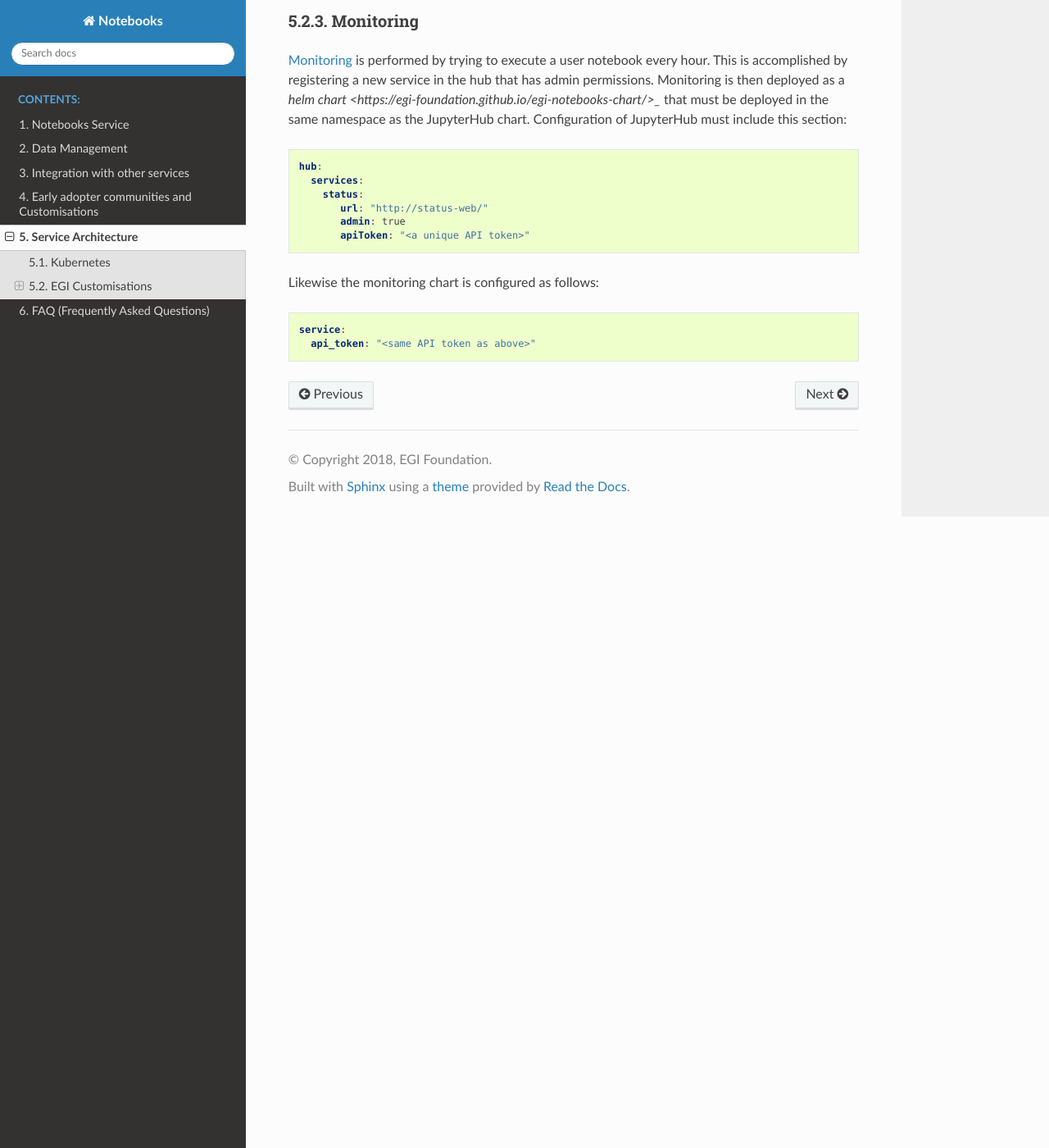
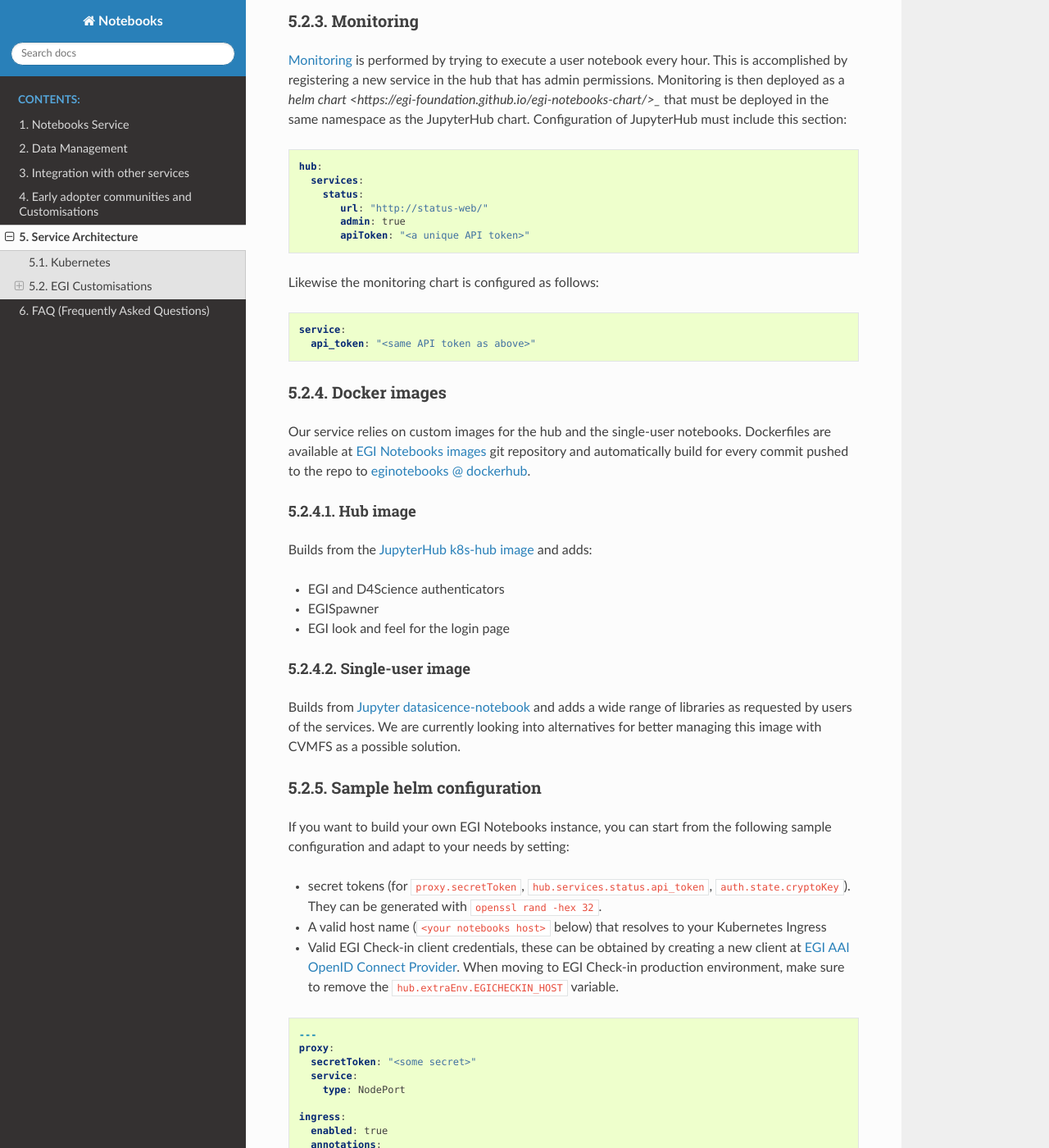
Before and after one commit to EGI-Federation/notebooks, a Sphinx documentation site: the page built from source/technical.rst, in a window 1280 px wide and 1400 px high, scrolled down 2874 px. Shown: the whole window at 82% size. Built offline with Sphinx 7.4.7 and the Read the Docs theme 2.0.0, drawn with Linux system fonts in a browser that asks for light colours; some of the changed text lies outside the part shown.

Commit message:
Deployment

```diff
--- a/source/technical.rst
+++ b/source/technical.rst
@@ -181,3 +181,122 @@ Likewise the monitoring chart is configured as follows:
 
   service:
     api_token: "<same API token as above>"
+
+Docker images
+=============
+
+Our service relies on custom images for the hub and the single-user notebooks.
+Dockerfiles are available at `EGI Notebooks images <https://github.com/EGI-foundation/egi-notebooks-images>`_
+git repository and automatically build for every commit pushed to the repo to
+`eginotebooks @ dockerhub <https://hub.docker.com/u/eginotebooks>`_.
+
+Hub image
+^^^^^^^^^
+
+Builds from the `JupyterHub k8s-hub image <https://hub.docker.com/r/jupyterhub/k8s-hub>`_
+and adds:
+
+* EGI and D4Science authenticators
+* EGISpawner
+* EGI look and feel for the login page
+
+Single-user image
+^^^^^^^^^^^^^^^^^
+
+Builds from `Jupyter datasicence-notebook <https://hub.docker.com/r/jupyter/datascience-notebook>`_
+and adds a wide range of libraries as requested by users of the services. We
+are currently looking into alternatives for better managing this image with
+CVMFS as a possible solution.
+
+Sample helm configuration
+=========================
+
+If you want to build your own EGI Notebooks instance, you can start from the
+following sample configuration and adapt to your needs by setting:
+
+* secret tokens (for ``proxy.secretToken``, ``hub.services.status.api_token``,
+  ``auth.state.cryptoKey``). They can be generated with
+  ``openssl rand -hex 32``.
+
+* A valid host name (``<your notebooks host>`` below) that resolves to your
+  Kubernetes Ingress
+
+* Valid EGI Check-in client credentials, these can be obtained by creating a
+  new client at `EGI AAI OpenID Connect Provider
+  <https://aai-dev.egi.eu/oidc/>`_. When moving to EGI Check-in production
+  environment, make sure to remove the ``hub.extraEnv.EGICHECKIN_HOST``
+  variable.
+
+.. code-block:: yaml
+
+   ---
+   proxy:
+     secretToken: "<some secret>"
+     service:
+       type: NodePort
+
+   ingress:
+     enabled: true
+     annotations:
+       kubernetes.io/tls-acme: "true"
+     hosts: [<your notebooks host>]
+     tls:
+     - hosts:
+       - <your notebooks host>
+       secretName: acme-tls-notebooks
+       enabled: true
+       hosts: [<your notebooks host>]
+
+   singleuser:
+     storage:
+       capacity: 1Gi
+       dynamic:
+         pvcNameTemplate: claim-{userid}{servername}
+         volumeNameTemplate: vol-{userid}{servername}
+         storageAccessModes: ["ReadWriteMany"]
+     memory:
+       limit: 1G
+       guarantee: 512M
+     cpu:
+       limit: 2
+       guarantee: .02
+     defaultUrl: "/lab"
+     image:
+       name: eginotebooks/single-user
+       tag: c1b2a2a
+
+   hub:
+     image:
+       name: eginotebooks/hub
+       tag: c1b2a2a
+     extraConfig:
+       enable-lab: |-
+         c.KubeSpawner.cmd = ['jupyter-labhub']
+       volume-handling: |-
+         from egispawner.spawner import EGISpawner
+         c.JupyterHub.spawner_class = EGISpawner
+     extraEnv:
+       JUPYTER_ENABLE_LAB: 1
+       EGICHECKIN_HOST: aai-dev.egi.eu
+     services:
+       status:
+          url: "http://status-web/"
+          admin: true
+          api_token: "<monitor token>"
+
+   auth:
+     type: custom
+     state:
+       enabled: true
+       cryptoKey: "<a unique crypto key>"
+     admin:
+       access: true
+       users: [<list of EGI Check-in users with admin powers>]
+     custom:
+       className: oauthenticator.egicheckin.EGICheckinAuthenticator
+       config:
+         client_id: "<your egi checkin_client_id>"
+         client_secret: "<your egi checkin_client_secret>"
+         oauth_callback_url: "https://<your notebooks host>/hub/oauth_callback"
+         enable_auth_state: true
+         scope: ["openid", "profile", "email", "offline_access", "eduperson_scoped_affiliation", "eduperson_entitlement"]
```
